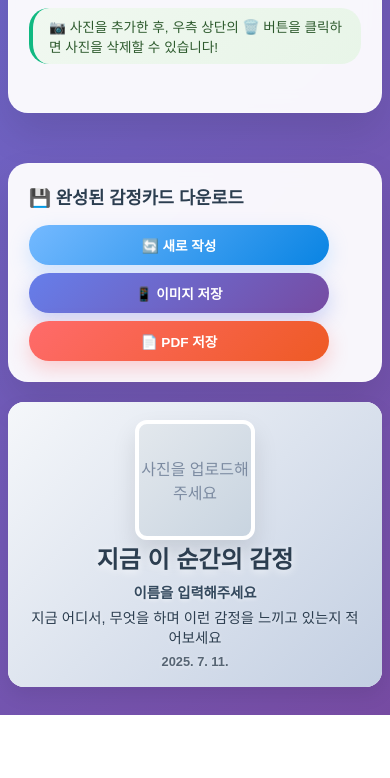
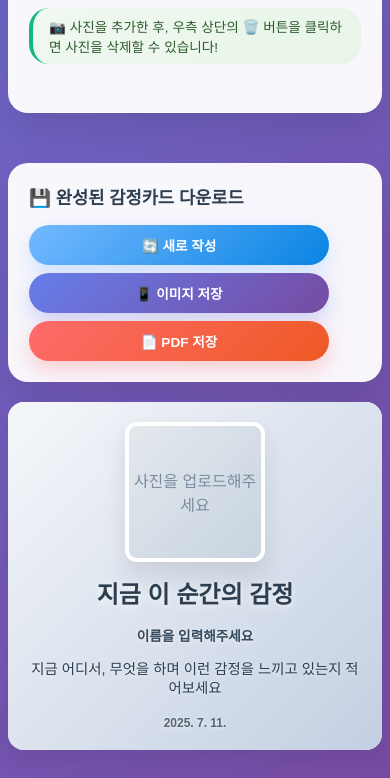
Before and after one commit to plusiam/emotion-card-maker, a plain HTML site: page index.html in a window 390 px wide. Shown: the part 1102-1880 px from the top of the page. Before the commit the page ends 1817 px from the top, so only its background shows below. Drawn offline with nearby package versions, Linux system fonts and the light colour scheme.

Commit message:
🔧 모바일 최적화: 카드 하단 불필요한 여백 제거
- .card의 min-height를 fit-content로 변경하여 내용에 맞는 높이 조정
- justify-content를 flex-start로 변경하여 상단 정렬
- 모바일 반응형에서 gap, padding, margin 최적화
- flex-grow 제거하여 불필요한 공간 확장 방지
- 사진 아래 흰색 박스 문제 해결

```diff
--- a/index.html
+++ b/index.html
@@ -326,10 +326,10 @@
             position: relative;
             overflow: hidden;
             transition: all 0.5s ease;
-            min-height: 500px;
+            min-height: fit-content;
             display: flex;
             flex-direction: column;
-            justify-content: center;
+            justify-content: flex-start;
             align-items: center;
             gap: 16px;
         }
@@ -496,8 +496,9 @@
             .card {
                 max-width: 100%;
                 padding: 28px;
-                min-height: 400px;
+                min-height: fit-content;
                 gap: 14px;
+                justify-content: flex-start;
             }
 
             .card-emotion {
@@ -573,47 +574,50 @@
 
             /* 모바일에서 카드 최적화 */
             .card {
-                padding: 20px;
-                min-height: auto;
+                padding: 24px;
+                min-height: fit-content;
                 max-width: 100%;
                 border-radius: 16px;
                 justify-content: flex-start;
-                gap: 8px;
+                gap: 12px;
             }
 
             .card-image, .placeholder-image {
-                width: 140px;
-                height: 140px;
+                width: 160px;
+                height: 160px;
                 flex-shrink: 0;
+                margin-bottom: 8px;
             }
 
             .card-emotion {
-                font-size: 1.6rem;
+                font-size: 1.7rem;
                 font-weight: 800;
                 text-shadow: 0 2px 8px rgba(255,255,255,0.7);
+                margin: 4px 0;
             }
 
             .card-name {
                 font-size: 0.9rem;
                 font-weight: 600;
                 text-shadow: 0 1px 4px rgba(255,255,255,0.6);
+                margin: 2px 0;
             }
 
             .card-situation {
                 font-size: 0.95rem;
-                line-height: 1.5;
+                line-height: 1.4;
                 font-weight: 500;
                 text-shadow: 0 1px 4px rgba(255,255,255,0.4);
-                max-height: none;
-                overflow: visible;
-                flex-grow: 1;
+                margin: 4px 0;
+                height: auto;
             }
 
             .card-date {
                 font-size: 0.8rem;
                 font-weight: 600;
                 text-shadow: 0 1px 4px rgba(255,255,255,0.6);
-                margin-top: auto;
+                margin-top: 8px;
+                margin-bottom: 0;
             }
         }
 
@@ -638,18 +642,20 @@
             }
 
             .card {
-                padding: 18px;
-                border-radius: 12px;
+                padding: 20px;
+                border-radius: 14px;
                 min-height: auto;
-                gap: 6px;
+                height: fit-content;
+                gap: 10px;
                 justify-content: flex-start;
             }
 
             .card-image, .placeholder-image {
-                width: 120px;
-                height: 120px;
+                width: 140px;
+                height: 140px;
                 border-radius: 12px;
                 flex-shrink: 0;
+                margin-bottom: 6px;
             }
 
             .card-emotion {
@@ -657,27 +663,31 @@
                 line-height: 1.2;
                 font-weight: 800;
                 text-shadow: 0 2px 8px rgba(255,255,255,0.8);
+                margin: 3px 0;
             }
 
             .card-name {
-                font-size: 0.9rem;
+                font-size: 0.85rem;
                 font-weight: 600;
                 text-shadow: 0 1px 4px rgba(255,255,255,0.7);
+                margin: 2px 0;
             }
 
             .card-situation {
                 font-size: 0.9rem;
-                line-height: 1.4;
+                line-height: 1.3;
                 font-weight: 500;
                 text-shadow: 0 1px 4px rgba(255,255,255,0.5);
-                flex-grow: 1;
+                margin: 3px 0;
+                height: auto;
             }
 
             .card-date {
-                font-size: 0.8rem;
+                font-size: 0.75rem;
                 font-weight: 600;
                 text-shadow: 0 1px 4px rgba(255,255,255,0.7);
-                margin-top: auto;
+                margin-top: 6px;
+                margin-bottom: 0;
             }
 
             .download-buttons {
@@ -695,41 +705,48 @@
         @media (max-width: 360px) {
             .card {
                 padding: 16px;
-                gap: 4px;
+                gap: 8px;
+                border-radius: 12px;
+                height: auto;
+                min-height: auto;
                 justify-content: flex-start;
             }
 
             .card-image, .placeholder-image {
-                width: 100px;
-                height: 100px;
+                width: 120px;
+                height: 120px;
                 flex-shrink: 0;
+                margin-bottom: 4px;
             }
 
             .card-emotion {
                 font-size: 1.3rem;
                 font-weight: 800;
                 text-shadow: 0 2px 8px rgba(255,255,255,0.9);
+                margin: 2px 0;
             }
 
             .card-name {
-                font-size: 0.85rem;
+                font-size: 0.8rem;
                 font-weight: 600;
                 text-shadow: 0 1px 4px rgba(255,255,255,0.8);
+                margin: 1px 0;
             }
 
             .card-situation {
                 font-size: 0.85rem;
                 font-weight: 500;
-                line-height: 1.3;
+                line-height: 1.2;
                 text-shadow: 0 1px 4px rgba(255,255,255,0.6);
-                flex-grow: 1;
+                margin: 2px 0;
             }
 
             .card-date {
-                font-size: 0.75rem;
+                font-size: 0.7rem;
                 font-weight: 600;
                 text-shadow: 0 1px 4px rgba(255,255,255,0.8);
-                margin-top: auto;
+                margin-top: 4px;
+                margin-bottom: 0;
             }
         }
 
```
